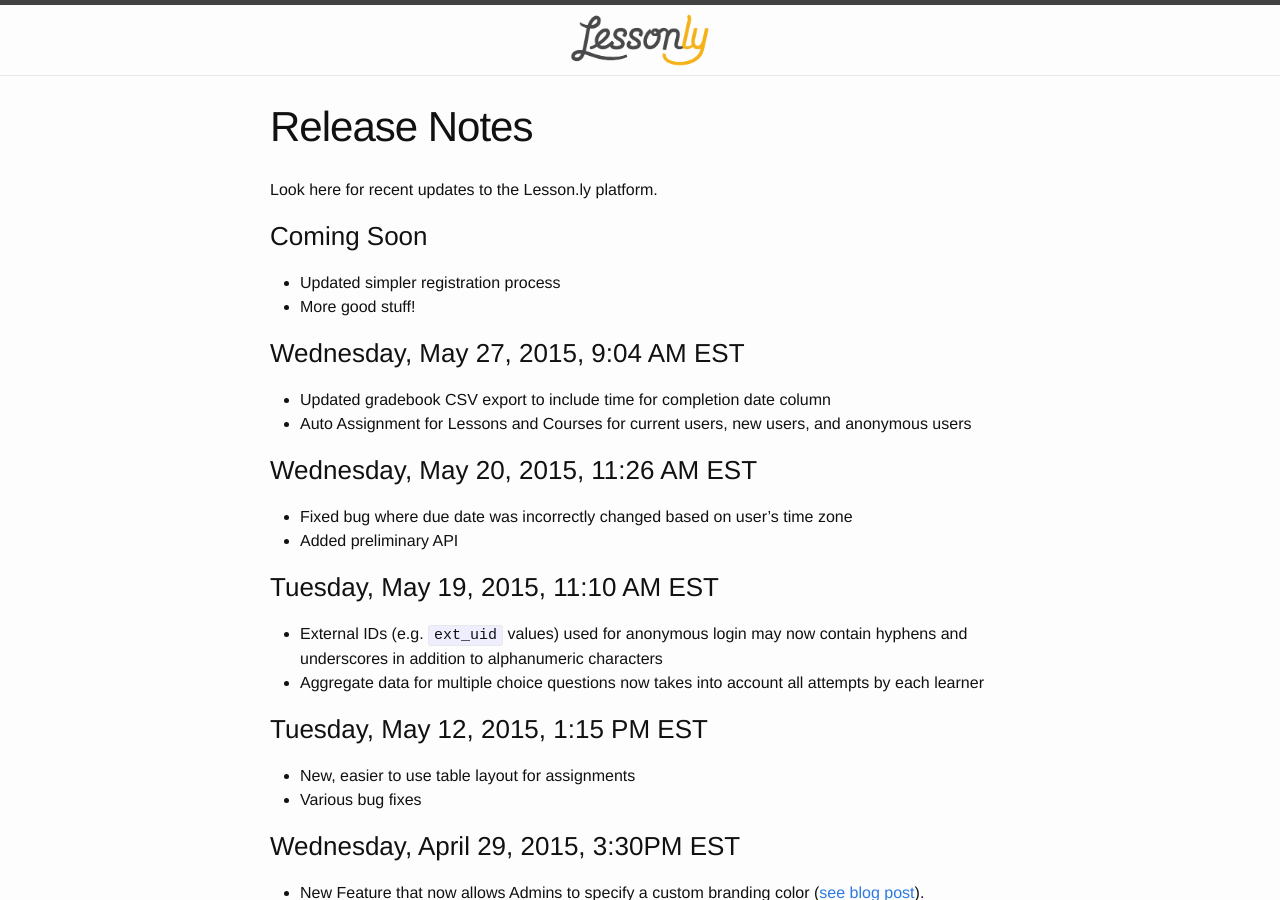
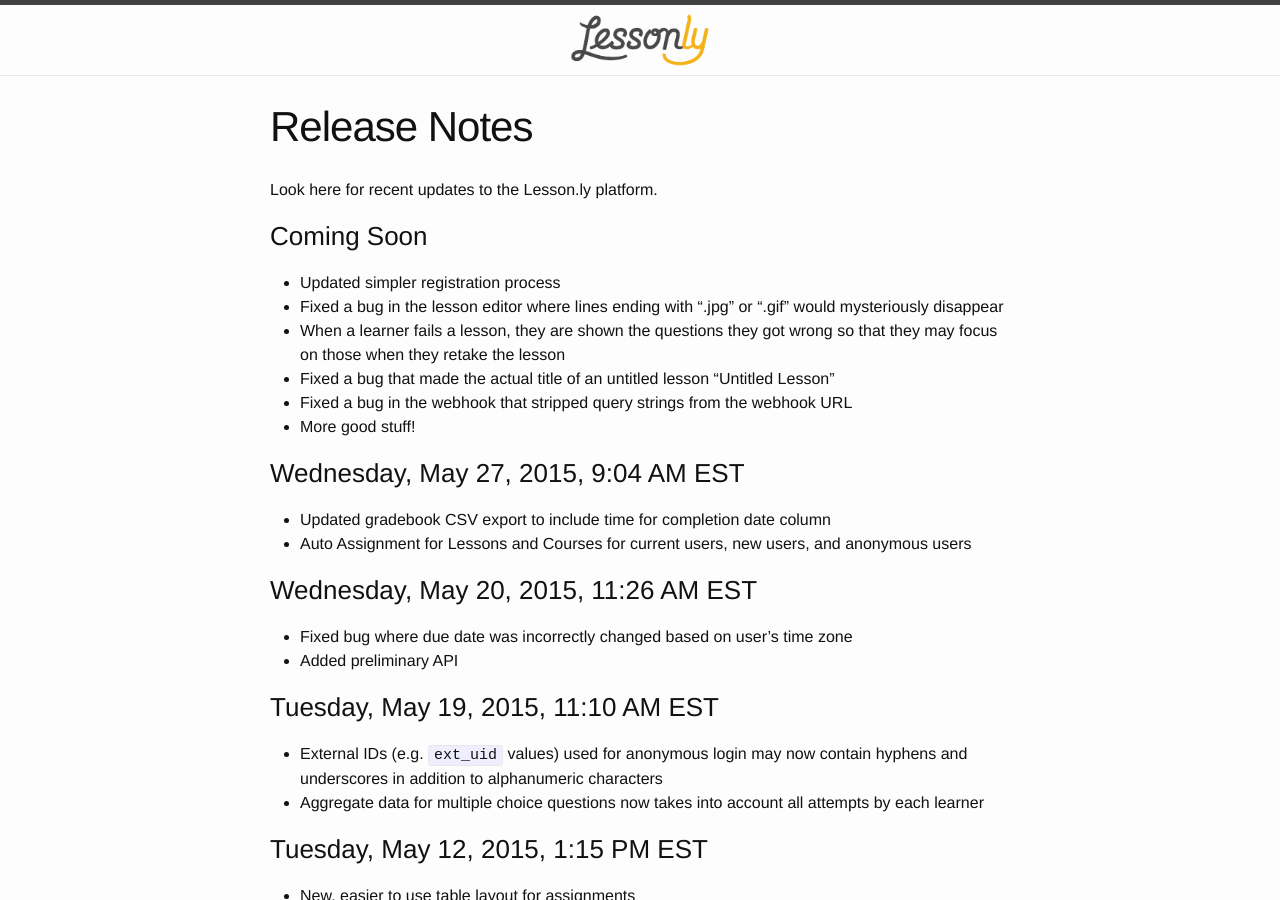
Before and after one commit to isabella232/lessonly.github.io, a Jekyll site: the page built from release-notes.md, in a window 1280 px wide and 900 px high. Built offline with Jekyll 4.4.1, drawn with Linux system fonts in a browser that asks for light colours.

Commit message:
Added missing release notes

```diff
--- a/release-notes.md
+++ b/release-notes.md
@@ -9,6 +9,10 @@
 ### Coming Soon
 
 - Updated simpler registration process
+- Fixed a bug in the lesson editor where lines ending with ".jpg" or ".gif" would mysteriously disappear
+- When a learner fails a lesson, they are shown the questions they got wrong so that they may focus on those when they retake the lesson
+- Fixed a bug that made the actual title of an untitled lesson "Untitled Lesson"
+- Fixed a bug in the webhook that stripped query strings from the webhook URL
 - More good stuff!
 
 ### Wednesday, May 27, 2015, 9:04 AM EST
```
